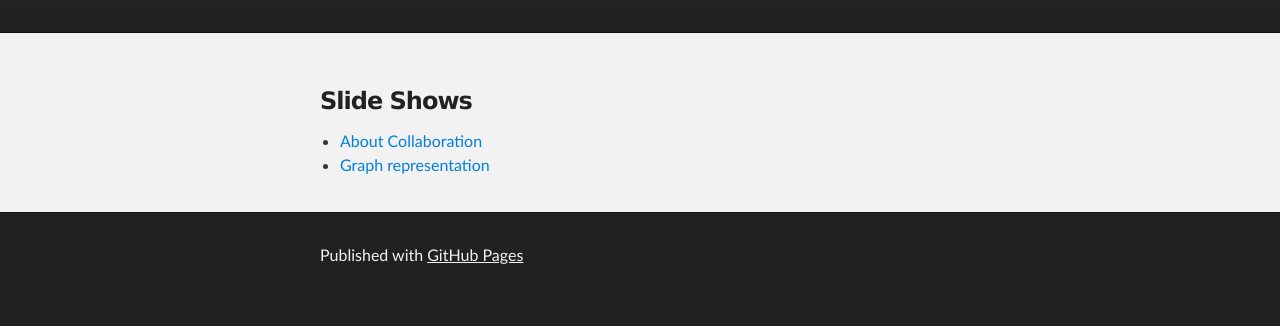
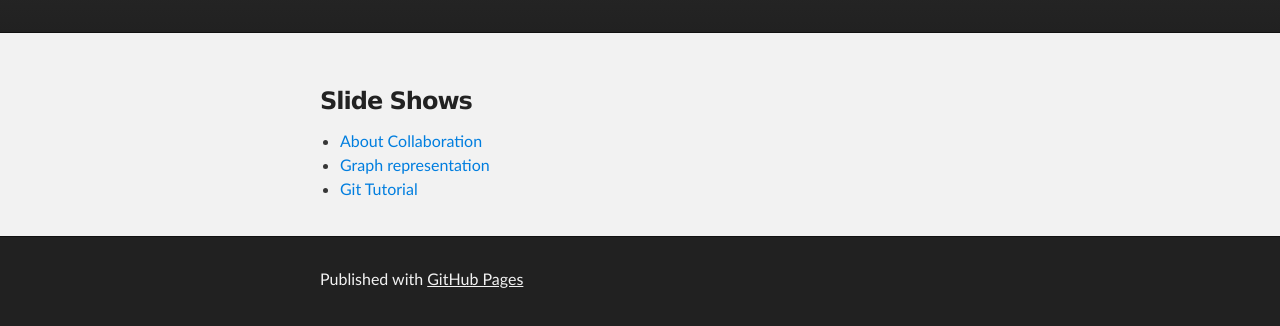
Before and after one commit to NNGSzegedAndUSzegedCollaboration/NNGSzegedAndUSzegedCollaboration.github.io, a plain HTML site: page index.html in a window 1280 px wide. Shown: the part 240-566 px from the top of the page. Drawn offline with Linux system fonts and the light colour scheme.

Commit message:
Update index.html
A megigért step by step tutorial a szorgalmik könnyebb elkészítéséhez.

```diff
--- a/index.html
+++ b/index.html
@@ -31,6 +31,7 @@
         <ul>
           <li><a href="slideshows/collaboration/index.html">About Collaboration</a></li>
 	  <li><a href="slideshows/grafreprezentacio.pptx">Graph representation</a></li>
+	  <li><a href=https://docs.google.com/document/d/1-BkvVNxAdzKwo-QqwVMyiQhifTEBZIDV5-7UfcWpN5Y/edit?usp=sharing>Git Tutorial</a></li>
         </ul>
       </section>
     </div>
```
